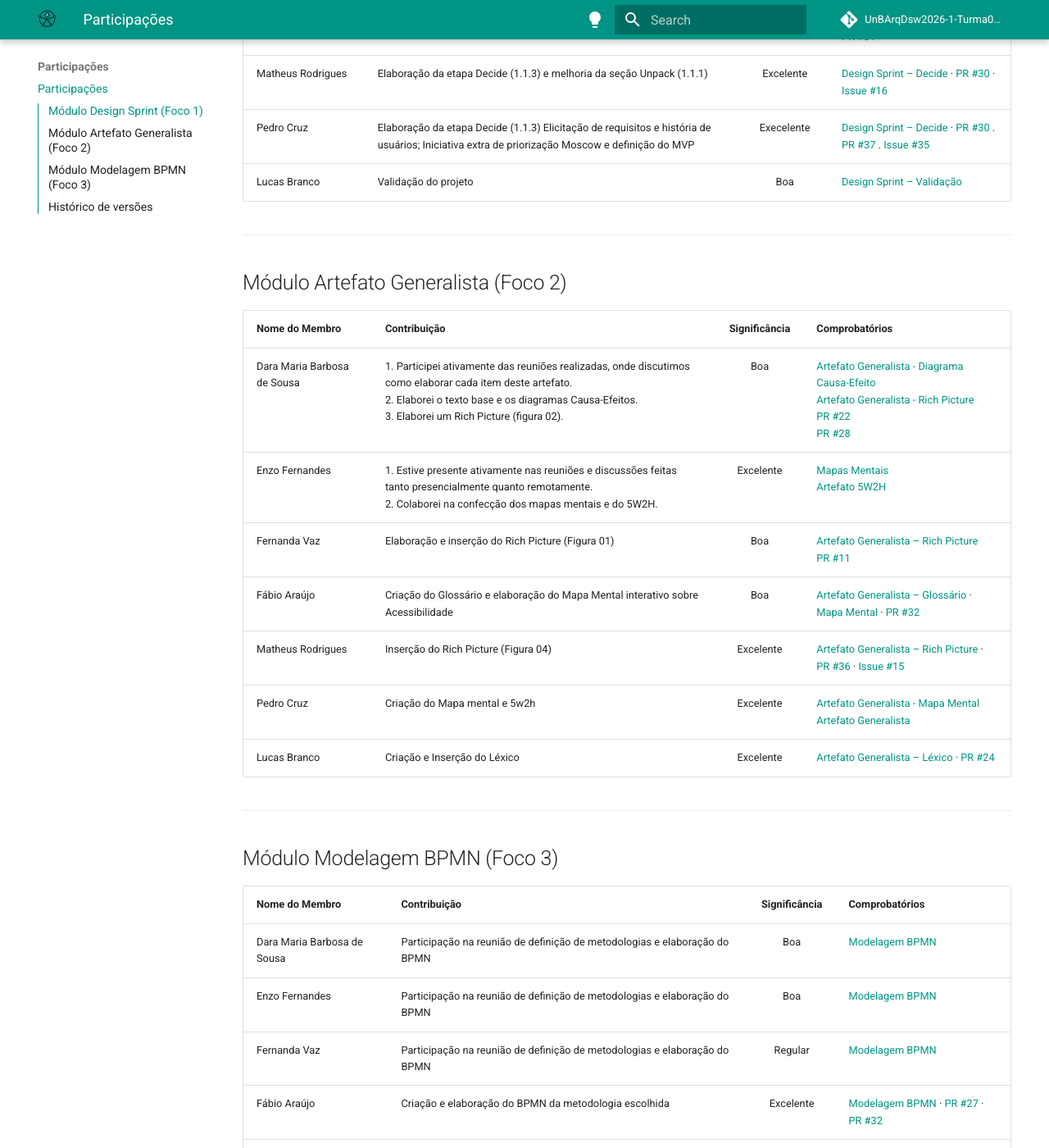
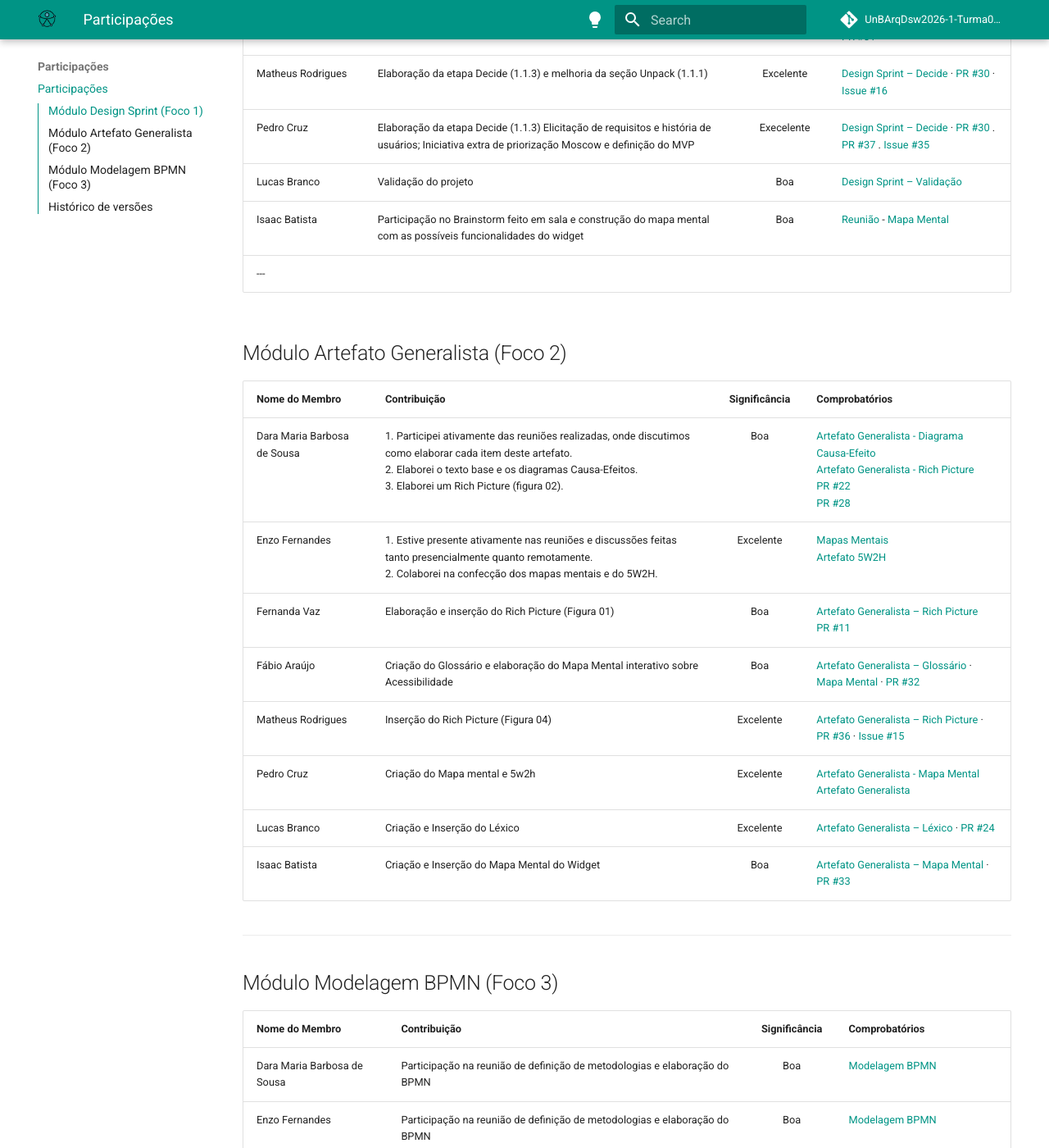
Before and after one commit to UnBArqDsw2026-1-Turma02/2026.01-T02_G4_AcessibilidadeJa_Entrega_01, an MkDocs documentation site: the page built from docs/Base/1.4.ParticipacoesBase.md, in a window 1280 px wide and 1400 px high, scrolled down 709 px. Shown: the whole window at 82% size. Built offline with MkDocs 1.6.1 and Material for MkDocs 9.7.7, drawn with Linux system fonts in a browser that asks for light colours; comment, search, counter and statistics services are not loaded; some of the changed text lies outside the part shown.

Commit message:
docs: adiciona contribuições

```diff
--- a/docs/Base/1.4.ParticipacoesBase.md
+++ b/docs/Base/1.4.ParticipacoesBase.md
@@ -13,7 +13,7 @@ Breve relato sobre as participações e contribuições de cada membro à primei
 | Matheus Rodrigues | Elaboração da etapa Decide (1.1.3) e melhoria da seção Unpack (1.1.1) | Excelente | [Design Sprint – Decide](https://unbarqdsw2026-1-turma02.github.io/2026.01-T02_G4_AcessibilidadeJa_Entrega_01/Base/1.1.DesignSprint.html#113-decide) · [PR #30](https://github.com/UnBArqDsw2026-1-Turma02/2026.01-T02_G4_AcessibilidadeJa_Entrega_01/pull/30) · [Issue #16](https://github.com/UnBArqDsw2026-1-Turma02/2026.01-T02_G4_AcessibilidadeJa_Entrega_01/issues/16) |
 | Pedro Cruz | Elaboração da etapa Decide (1.1.3) Elicitação de requisitos e história de usuários; Iniciativa extra de priorização Moscow e definição do MVP | Execelente | [Design Sprint – Decide](https://unbarqdsw2026-1-turma02.github.io/2026.01-T02_G4_AcessibilidadeJa_Entrega_01/Base/1.1.DesignSprint.html#113-decide) · [PR #30](https://github.com/UnBArqDsw2026-1-Turma02/2026.01-T02_G4_AcessibilidadeJa_Entrega_01/pull/30) . [PR #37](https://github.com/UnBArqDsw2026-1-Turma02/2026.01-T02_G4_AcessibilidadeJa_Entrega_01/pull/37) . [Issue #35](https://github.com/UnBArqDsw2026-1-Turma02/2026.01-T02_G4_AcessibilidadeJa_Entrega_01/issues/35) |
 | Lucas Branco | Validação do projeto | Boa | [Design Sprint – Validação](https://github.com/UnBArqDsw2026-1-Turma02/2026.01-T02_G4_AcessibilidadeJa_Entrega_01/issues/20) |
-
+| Isaac Batista | Participação no Brainstorm feito em sala e construção do mapa mental com as possíveis funcionalidades do widget | Boa | [Reunião](https://github.com/UnBArqDsw2026-1-Turma02/2026.01-T02_G4_AcessibilidadeJa_Entrega_01/issues/3) - [Mapa Mental](https://github.com/UnBArqDsw2026-1-Turma02/2026.01-T02_G4_AcessibilidadeJa_Entrega_01/pull/33) |
 ---
 
 ## Módulo Artefato Generalista (Foco 2)
@@ -27,6 +27,7 @@ Breve relato sobre as participações e contribuições de cada membro à primei
 | Matheus Rodrigues | Inserção do Rich Picture (Figura 04) | Excelente | [Artefato Generalista – Rich Picture](https://unbarqdsw2026-1-turma02.github.io/2026.01-T02_G4_AcessibilidadeJa_Entrega_01/Base/1.2.ArtefatoGeneralista.html#rich-picture) · [PR #36](https://github.com/UnBArqDsw2026-1-Turma02/2026.01-T02_G4_AcessibilidadeJa_Entrega_01/pull/36) · [Issue #15](https://github.com/UnBArqDsw2026-1-Turma02/2026.01-T02_G4_AcessibilidadeJa_Entrega_01/issues/15) |
 | Pedro Cruz | Criação do Mapa mental e 5w2h | Excelente | [Artefato Generalista - Mapa Mental](https://unbarqdsw2026-1-turma02.github.io/2026.01-T02_G4_AcessibilidadeJa_Entrega_01/Base/1.2.ArtefatoGeneralista.html#mapas-mentais) [Artefato Generalista](https://github.com/UnBArqDsw2026-1-Turma02/2026.01-T02_G4_AcessibilidadeJa_Entrega_01/issues/8) |
 | Lucas Branco | Criação e Inserção do Léxico | Excelente | [Artefato Generalista – Léxico](https://unbarqdsw2026-1-turma02.github.io/2026.01-T02_G4_AcessibilidadeJa_Entrega_01/Base/1.2.ArtefatoGeneralista.html#lexico) · [PR #24](https://github.com/UnBArqDsw2026-1-Turma02/2026.01-T02_G4_AcessibilidadeJa_Entrega_01/pull/24) |
+| Isaac Batista | Criação e Inserção do Mapa Mental do Widget | Boa | [Artefato Generalista – Mapa Mental](https://unbarqdsw2026-1-turma02.github.io/2026.01-T02_G4_AcessibilidadeJa_Entrega_01/Base/1.2.ArtefatoGeneralista.html#mapas-mentais) · [PR #33](https://github.com/UnBArqDsw2026-1-Turma02/2026.01-T02_G4_AcessibilidadeJa_Entrega_01/pull/33) |
 
 ---
 
@@ -57,3 +58,4 @@ Breve relato sobre as participações e contribuições de cada membro à primei
 | `1.7` | 06/04/2026 | Adição de contribuição com rastreabilidade | [Fernanda Vaz](https://github.com) |
 | `1.8` | 06/04/2026 | Adição de contribuição com rastreabilidade | [Enzo Fernandes](https://github.com/enzo-fb) |
 | `1.9` | 06/04/2026 | Adição de contribuição com rastreabilidade |  [Fábio Araújo](https://github.com/fabiofonteles1)   |
+| `1.10` | 06/04/2026 | Adição de contribuição com rastreabilidade |  [Isaac Batista](https://github.com/isaacbatista26)   |
```
